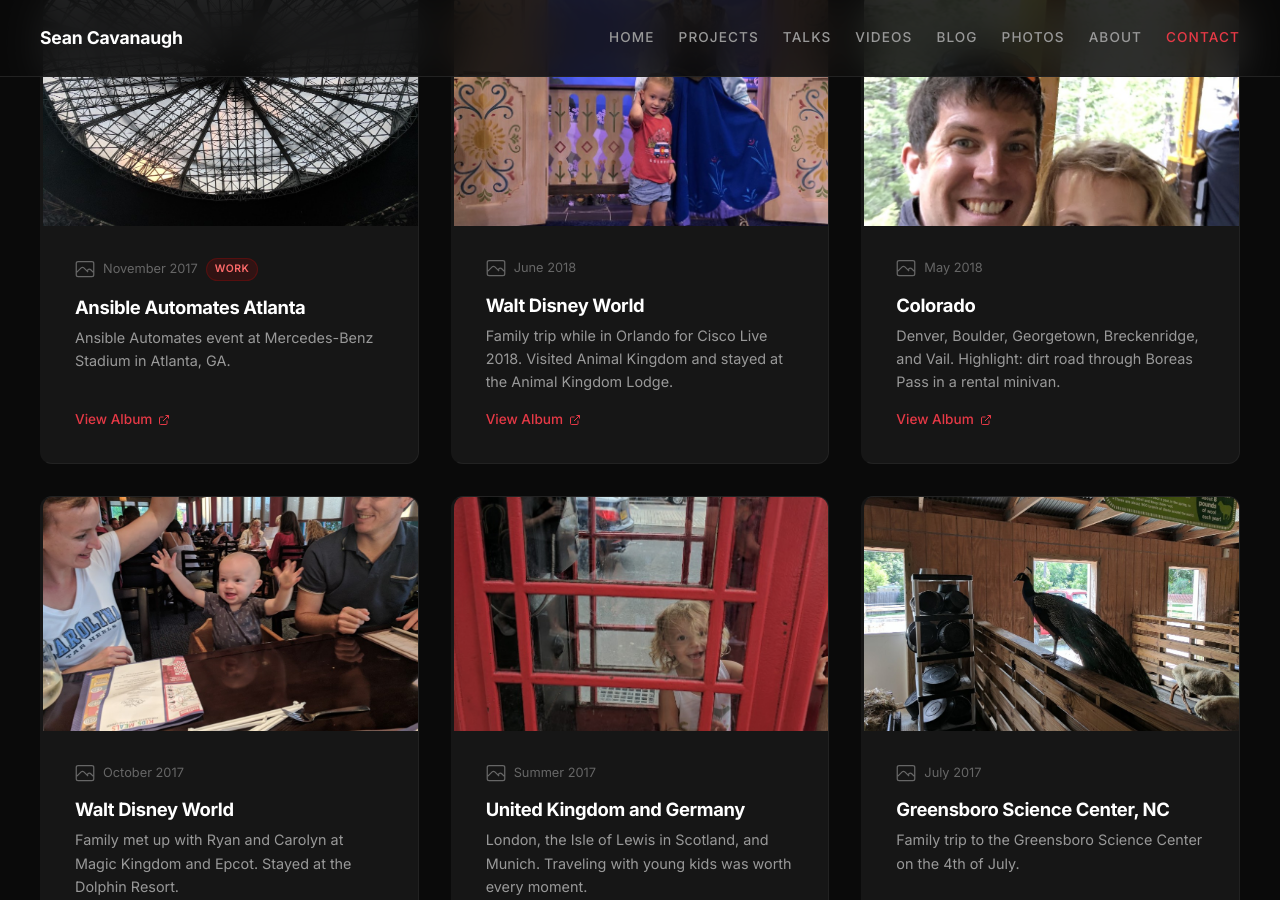
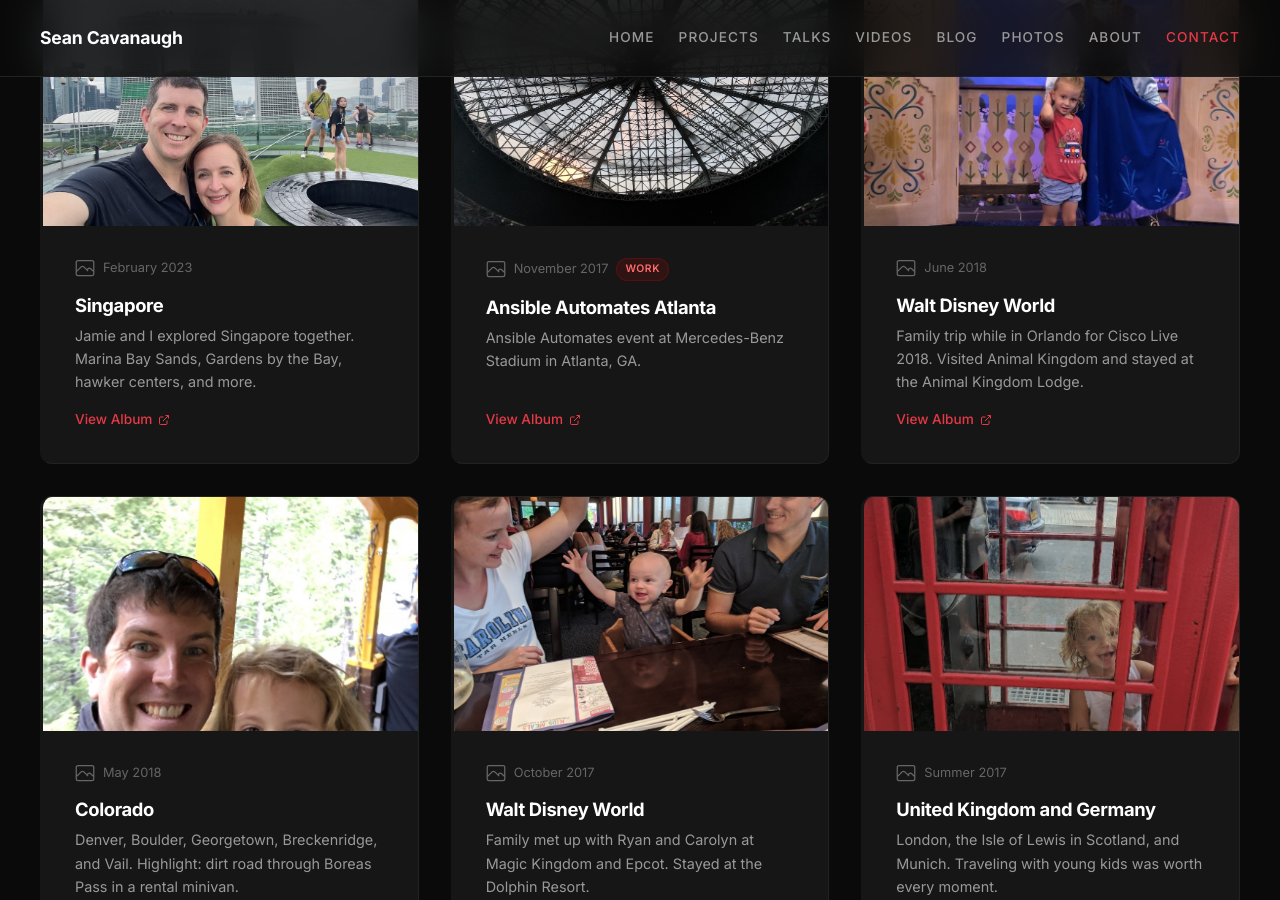
Before and after one commit to IPvSean/cavanaugh.pro, a Jekyll site: the page built from pages/albums.html, in a window 1280 px wide and 900 px high, scrolled down 525 px. Built offline with Jekyll 4.4.1, drawn with Linux system fonts in a browser that asks for light colours.

Commit message:
Add Singapore Feb 2023 album with cover photo
Co-authored-by: Cursor <cursoragent@cursor.com>

```diff
--- a/_data/albums.yml
+++ b/_data/albums.yml
@@ -1,4 +1,11 @@
 # Family photo albums, newest first
+
+- title: "Singapore"
+  date: "February 2023"
+  description: "Jamie and I explored Singapore together. Marina Bay Sands, Gardens by the Bay, hawker centers, and more."
+  url: "https://photos.app.goo.gl/78F1Dd6ZdueHricC8"
+  image: "/assets/images/album-singapore-2023.png"
+  category: "travel"
 
 - title: "Ansible Automates Atlanta"
   date: "November 2017"
```
Also changed, not shown: assets/images/album-singapore-2023.png (added).
